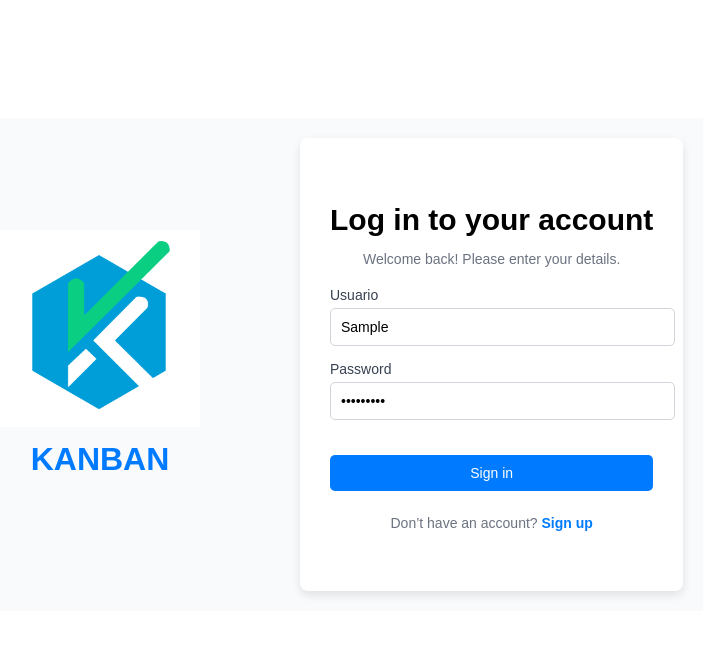
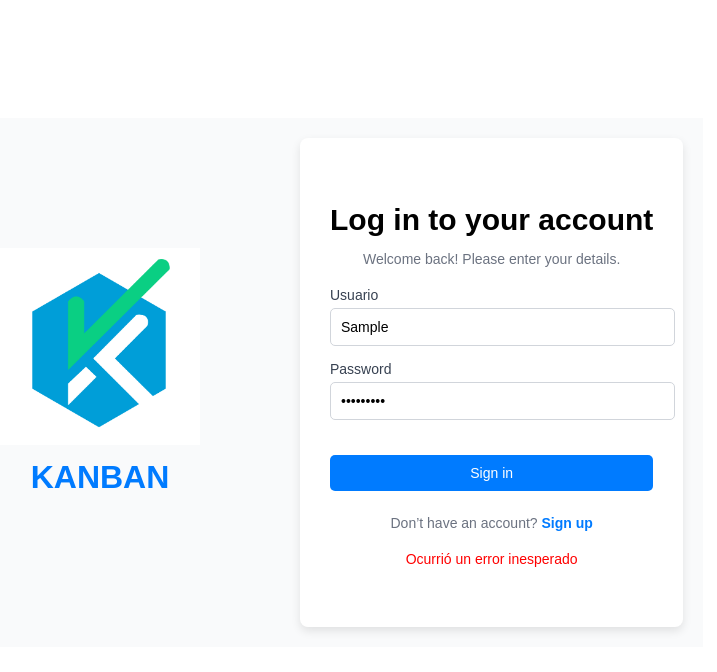
Before and after one commit to p5Patricio/Inventario-frontend, a Vue app: page / in a window 1280 px wide. Both pictures are taken after typing "Sample", "Sample123" into the empty fields and a click on the button "Sign in". Shown: the top 672 px of the page, without its empty margins (458-1175 px from the left). Built offline with nearby package versions, Linux system fonts and the light colour scheme; no server answers.

Commit message:
Manejo de errores para el login

```diff
--- a/src/components/FormLogin.vue
+++ b/src/components/FormLogin.vue
@@ -39,6 +39,7 @@
             Don’t have an account? <router-link to="/signup" class="signup-link">Sign up</router-link>
           </p>
         </form>
+        <p v-if="errorMessage" class="error-message">{{ errorMessage }}</p>
       </div>
     </div>
   </div>
@@ -215,4 +216,9 @@
   .signup-link:hover {
     text-decoration: underline;
   }
+  .error-message {
+    color: red;
+    font-size: 14px;
+    margin-top: 10px;
+  }
   </style>
```
